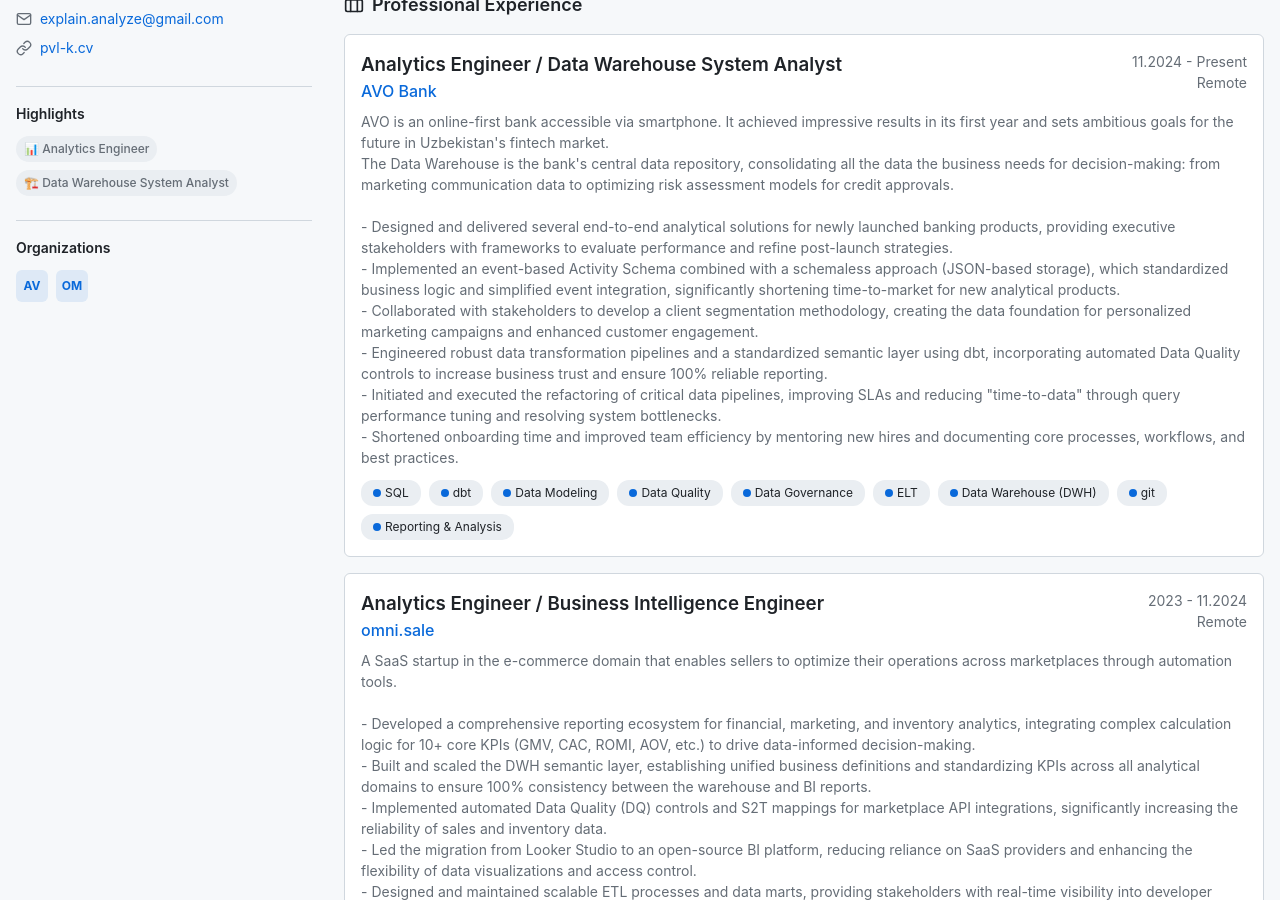
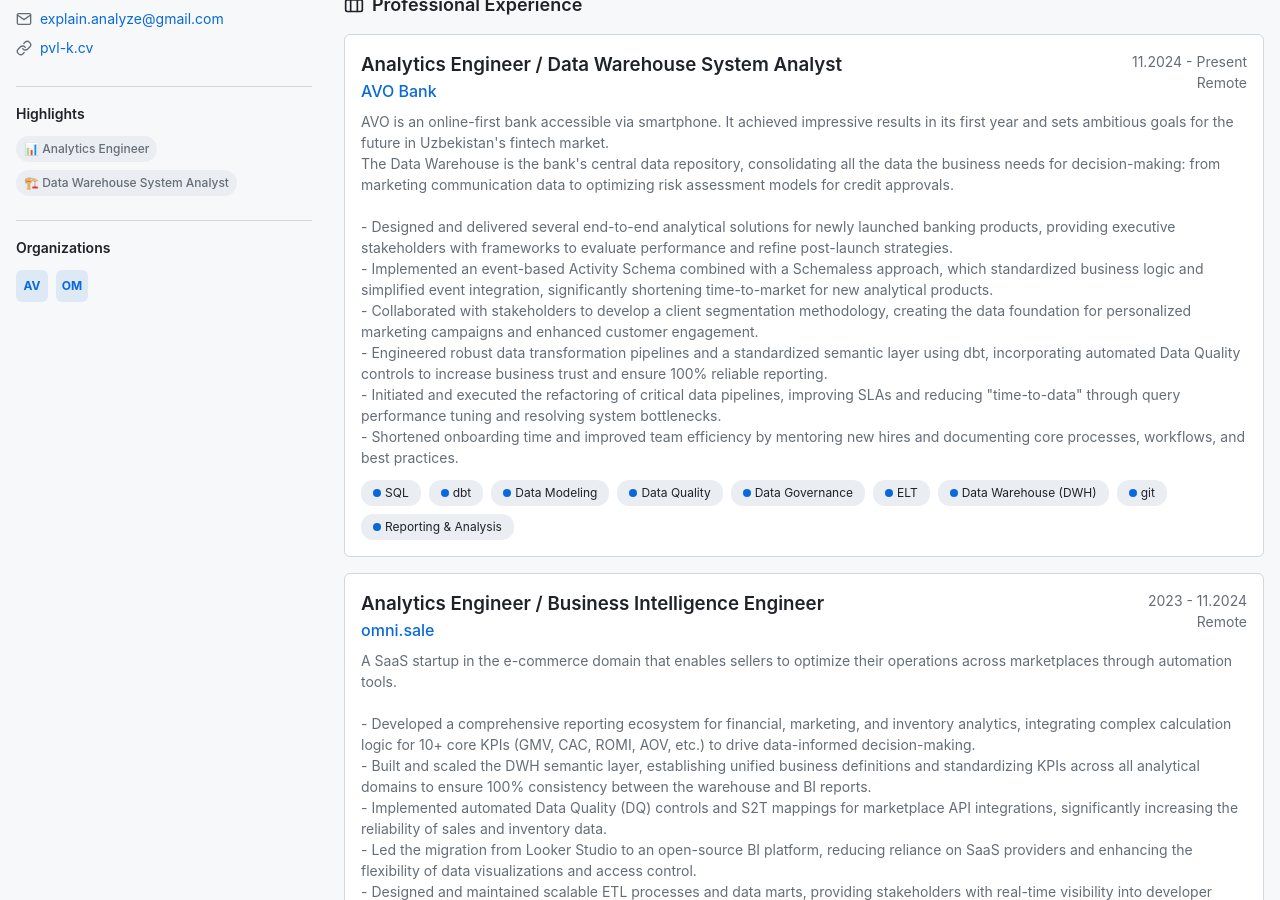
Before and after one commit to pvl-k/pvl-k.github.io, a Jekyll site: the page built from cv.html, in a window 1280 px wide and 900 px high, scrolled down 783 px. Built offline with Jekyll 4.4.1, drawn with Linux system fonts in a browser that asks for light colours.

Commit message:
improve CV

```diff
--- a/_data/cv.yml
+++ b/_data/cv.yml
@@ -24,7 +24,7 @@
       The Data Warehouse is the bank's central data repository, consolidating all the data the business needs for decision-making: from marketing communication data to optimizing risk assessment models for credit approvals.
 
       - Designed and delivered several end-to-end analytical solutions for newly launched banking products, providing executive stakeholders with frameworks to evaluate performance and refine post-launch strategies.
-      - Implemented an event-based Activity Schema combined with a schemaless approach (JSON-based storage), which standardized business logic and simplified event integration, significantly shortening time-to-market for new analytical products.
+      - Implemented an event-based Activity Schema combined with a Schemaless approach, which standardized business logic and simplified event integration, significantly shortening time-to-market for new analytical products.
       - Collaborated with stakeholders to develop a client segmentation methodology, creating the data foundation for personalized marketing campaigns and enhanced customer engagement.
       - Engineered robust data transformation pipelines and a standardized semantic layer using dbt, incorporating automated Data Quality controls to increase business trust and ensure 100% reliable reporting.
       - Initiated and executed the refactoring of critical data pipelines, improving SLAs and reducing "time-to-data" through query performance tuning and resolving system bottlenecks.
```
